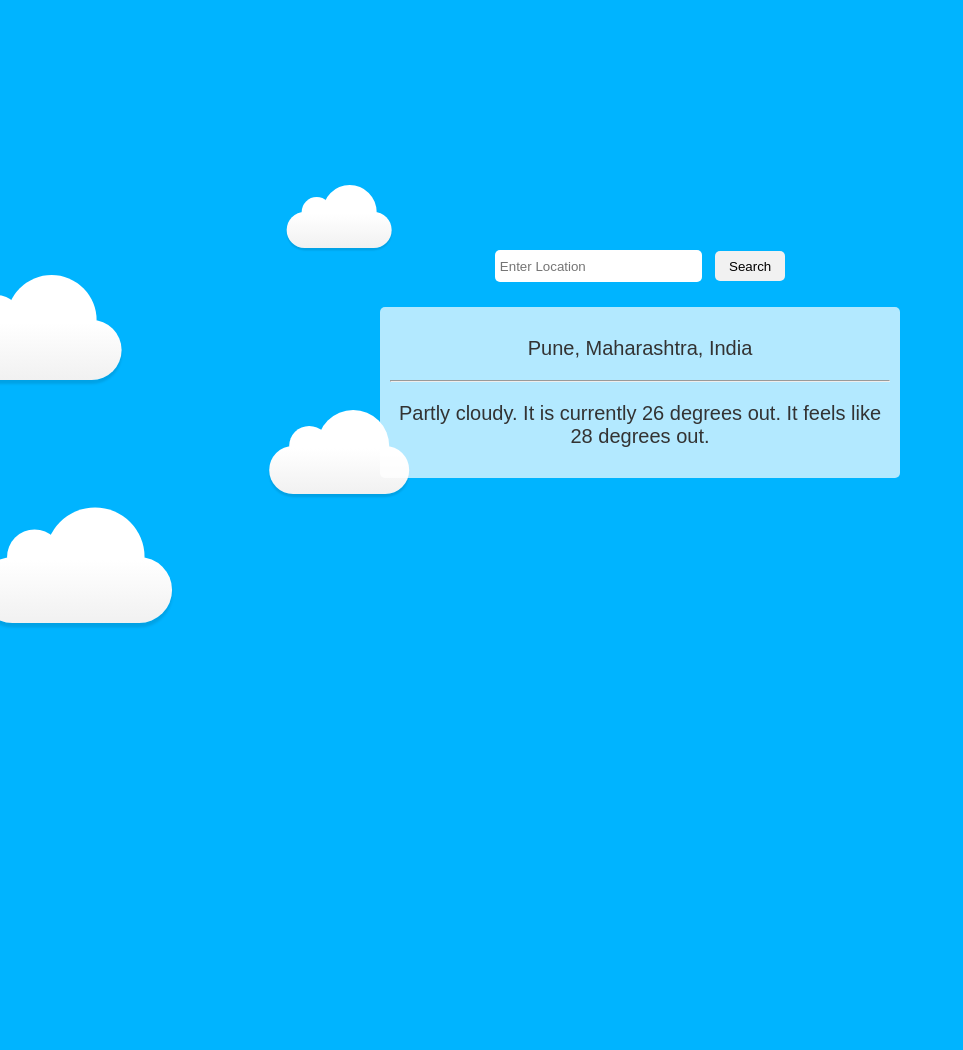
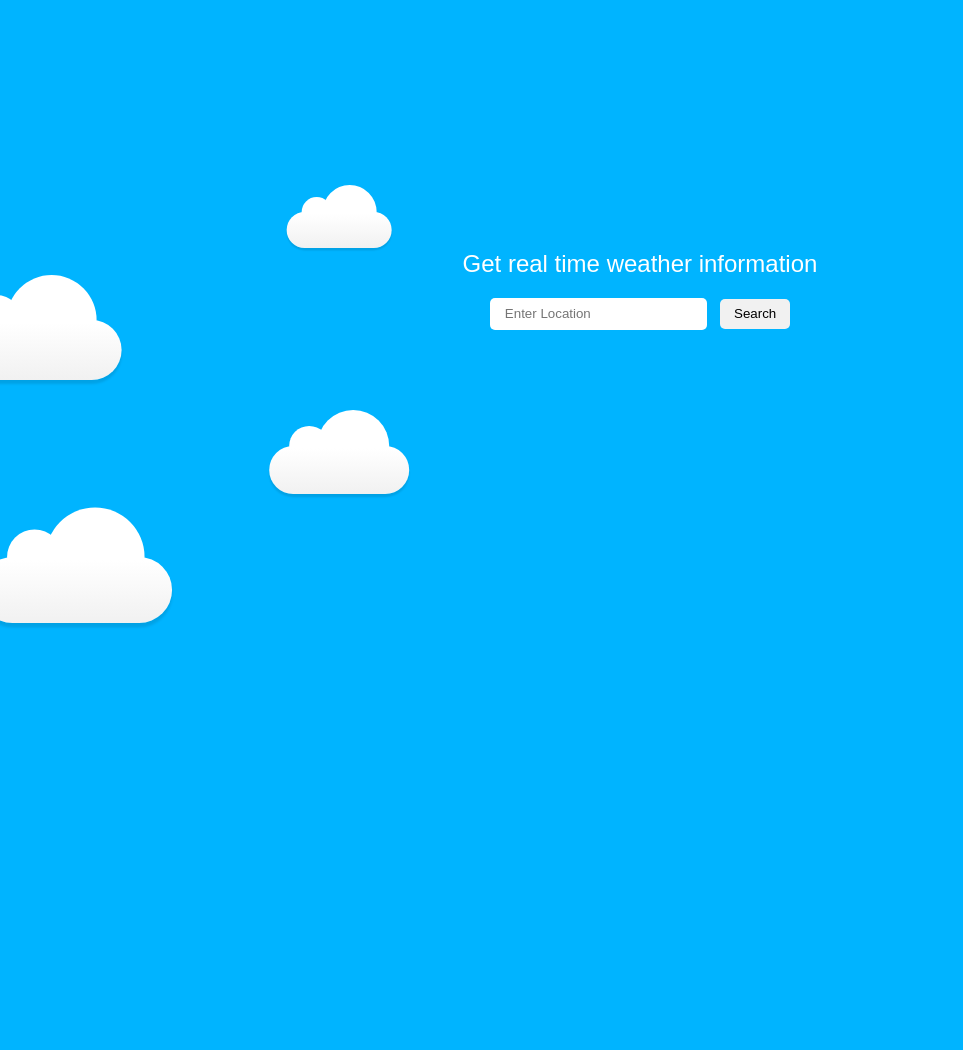
Before and after one commit to sagarvanave/node3-weather-website, a Node server app: page / in a window 1280 px wide. Shown: the whole page, without its empty margins (0-963 px from the left). Run offline with Node 20, Linux system fonts and the light colour scheme; some libraries are stand-ins or nearby versions.

Commit message:
added jquery and removed default paragraph values

```diff
--- a/public/css/styles.css
+++ b/public/css/styles.css
@@ -6,14 +6,20 @@ body {
 	margin: 0;
 	padding: 0;
 	overflow-x: hidden;
+  font-family: sans-serif;
 }
 form{
   margin-top: 250px;
 }
+h2{
+  color: white;
+  font-weight: 400;
+}
+
 #location{
   height:30px;
   width:200px;
-  padding-left: 5px;
+  padding-left: 15px;
   outline: none;
   border-radius:5px;
   border:none;
@@ -25,6 +31,7 @@ form{
   width: 500px;
   margin-top: 25px;
   border-radius:5px;
+  display: none;
 }
 p{
   font-size : 20px;
--- a/templates/views/index.hbs
+++ b/templates/views/index.hbs
@@ -4,17 +4,21 @@
 <head>
     <link rel="stylesheet" href="/css/styles.css">
     <title>Weather Application</title>
+    <script src="https://ajax.googleapis.com/ajax/libs/jquery/3.5.1/jquery.min.js"></script>
 </head>
 
 <body>
     <center>
+
         <form>
+            <h2>Get real time weather information</h2>
             <input type="text" placeholder="Enter Location" id="location">&nbsp;&nbsp;&nbsp;<button>Search</button>
         </form>
+
         <div id="content">
-            <p id="message-one">Pune, Maharashtra, India</p>
+            <p id="message-one"></p>
             <hr>
-            <p id="message-two">Partly cloudy. It is currently 26 degrees out. It feels like 28 degrees out.</p>
+            <p id="message-two"></p>
         </div>
     </center>
     <div id="background-wrap">
```
Also changed, not shown: public/js/app.js.
